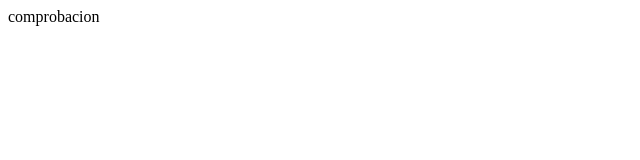
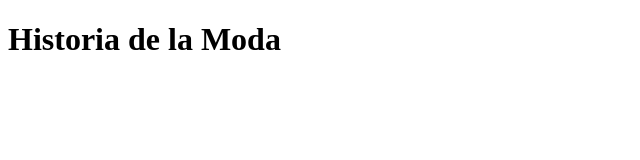
Before and after one commit to at-mora/revistamoda, a plain HTML site: page Index.html in a window 1280 px wide. Shown: the whole page, without its empty margins (0-640 px from the left). Drawn offline with Linux system fonts and the light colour scheme.

Commit message:
Añadiendo un título

```diff
--- a/Index.html
+++ b/Index.html
@@ -3,9 +3,9 @@
 <head>
     <meta charset="UTF-8">
     <meta name="viewport" content="width=device-width, initial-scale=1.0">
-    <title>Document</title>
+    <title>Revista</title>
 </head>
 <body>
-    comprobacion
+    <h1>Historia de la Moda</h1>
 </body>
 </html>
```
